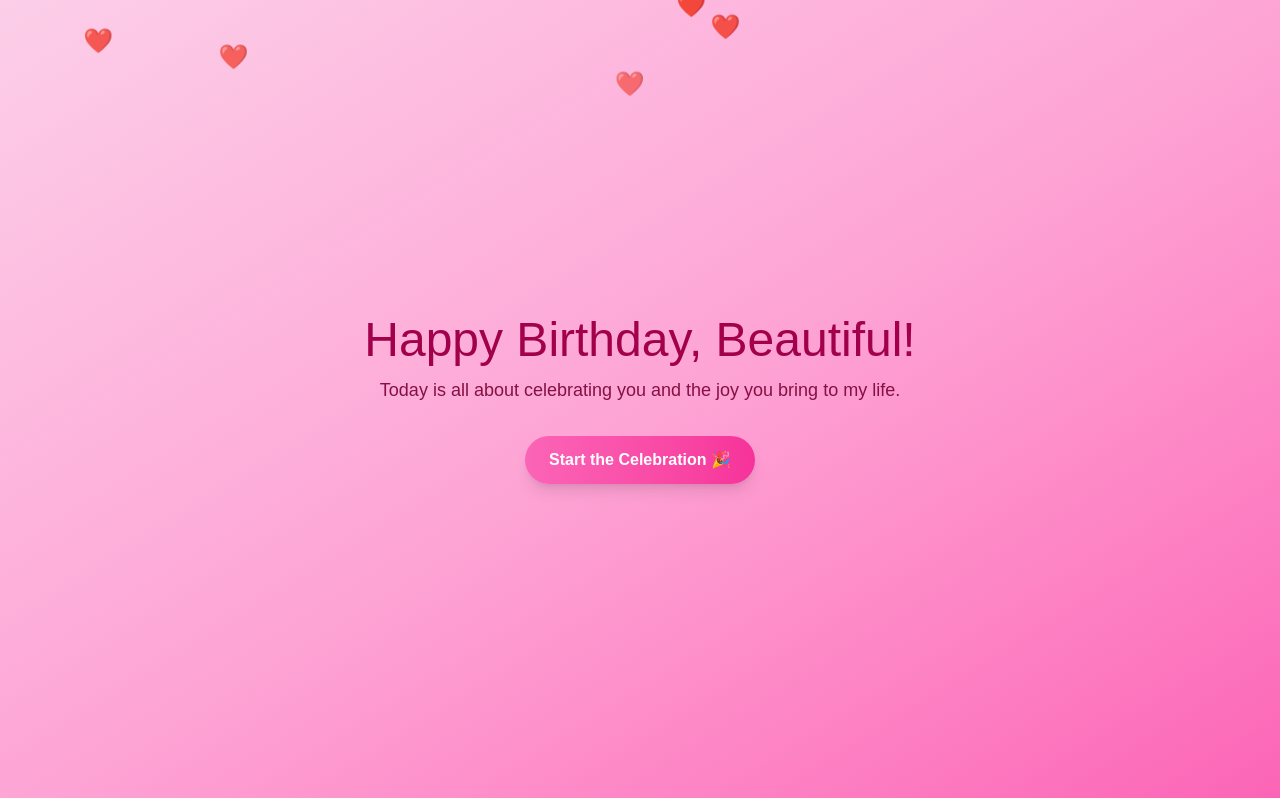
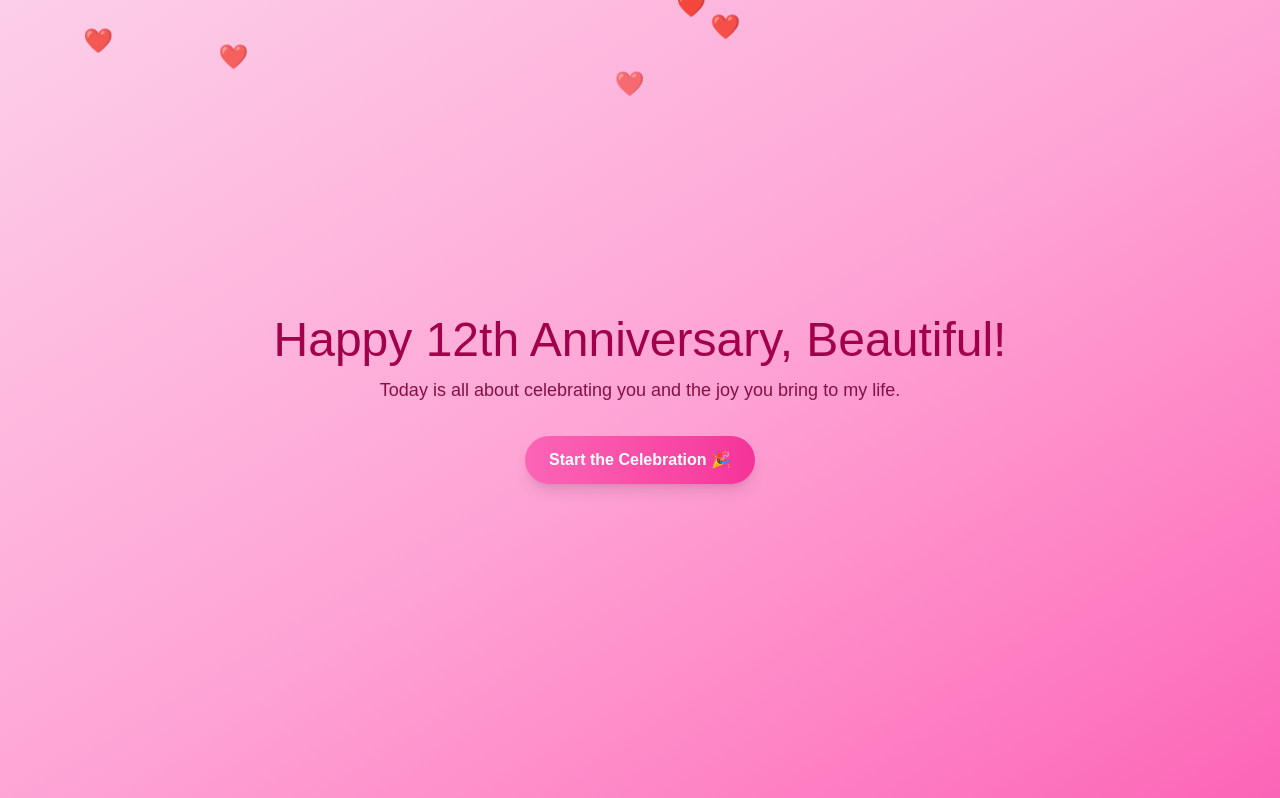
Before and after one commit to ThantSPhyoe/sspp-anni, a Next.js app: page / in a window 1280 px wide. Shown: the top 798 px of the page. Built offline with nearby package versions, Linux system fonts and the light colour scheme.

Commit message:
edit name

```diff
--- a/app/birthdayCard.tsx
+++ b/app/birthdayCard.tsx
@@ -1,7 +1,6 @@
 "use client";
 
 import { motion } from "framer-motion";
-import Image from "next/image";
 import { useEffect, useMemo, useState } from "react";
 
 export default function BirthdayCard() {
@@ -98,7 +97,7 @@ export default function BirthdayCard() {
         animate={{ opacity: 1, y: 0 }}
         transition={{ duration: 1 }}
       >
-        Happy Birthday, Beautiful!
+        Happy 12th Anniversary, Beautiful!
       </motion.h1>
 
       <motion.p
--- a/app/layout.tsx
+++ b/app/layout.tsx
@@ -9,8 +9,8 @@ const satisfy = Satisfy({
 });
 
 export const metadata: Metadata = {
-  title: "Happy birthday, Beautiful!",
-  description: "A lovely birthday greeting page",
+  title: "12th Anniversary Celebration",
+  description: "A special celebration for my beloved on our 12th anniversary.",
   icons: {
     icon: "/cover/logo.jpg",
   },
```
